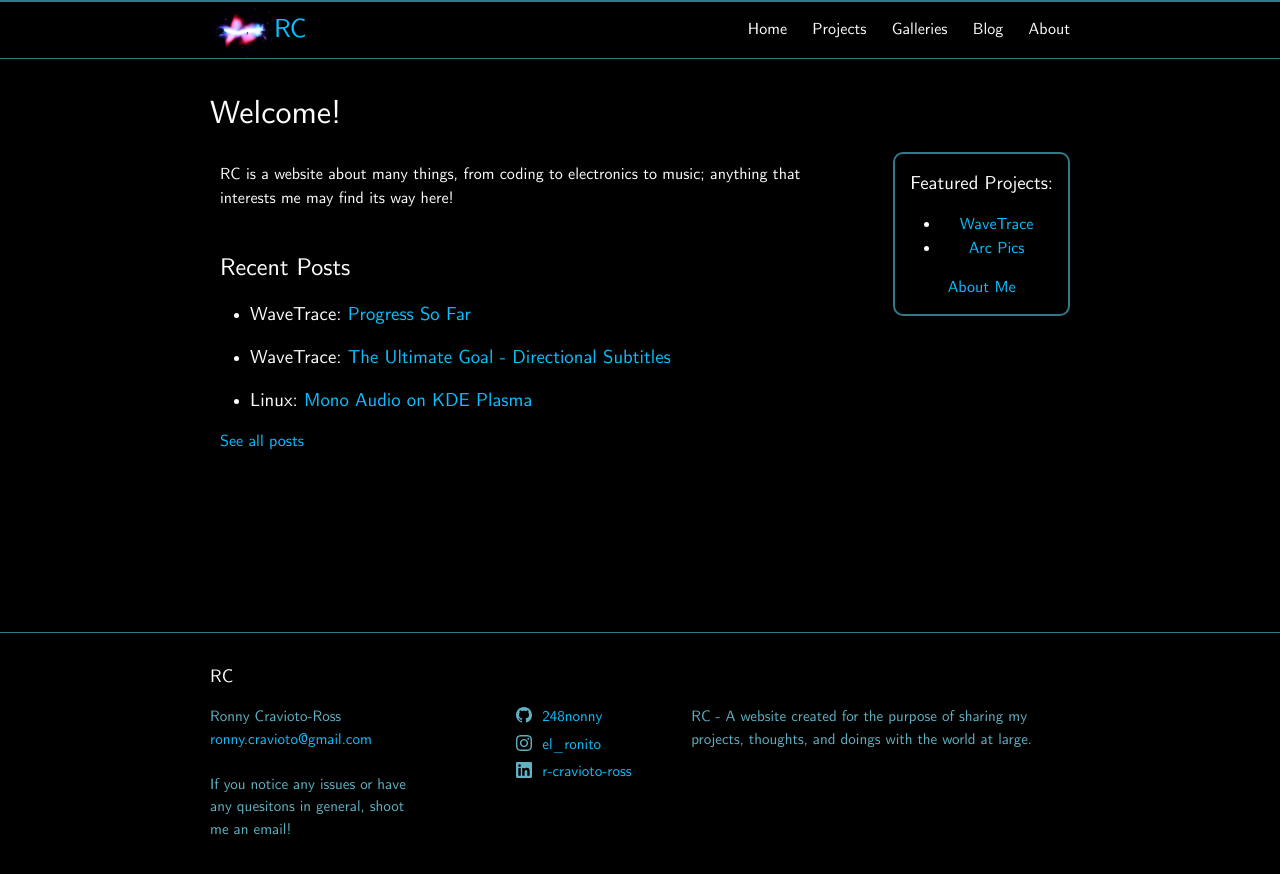
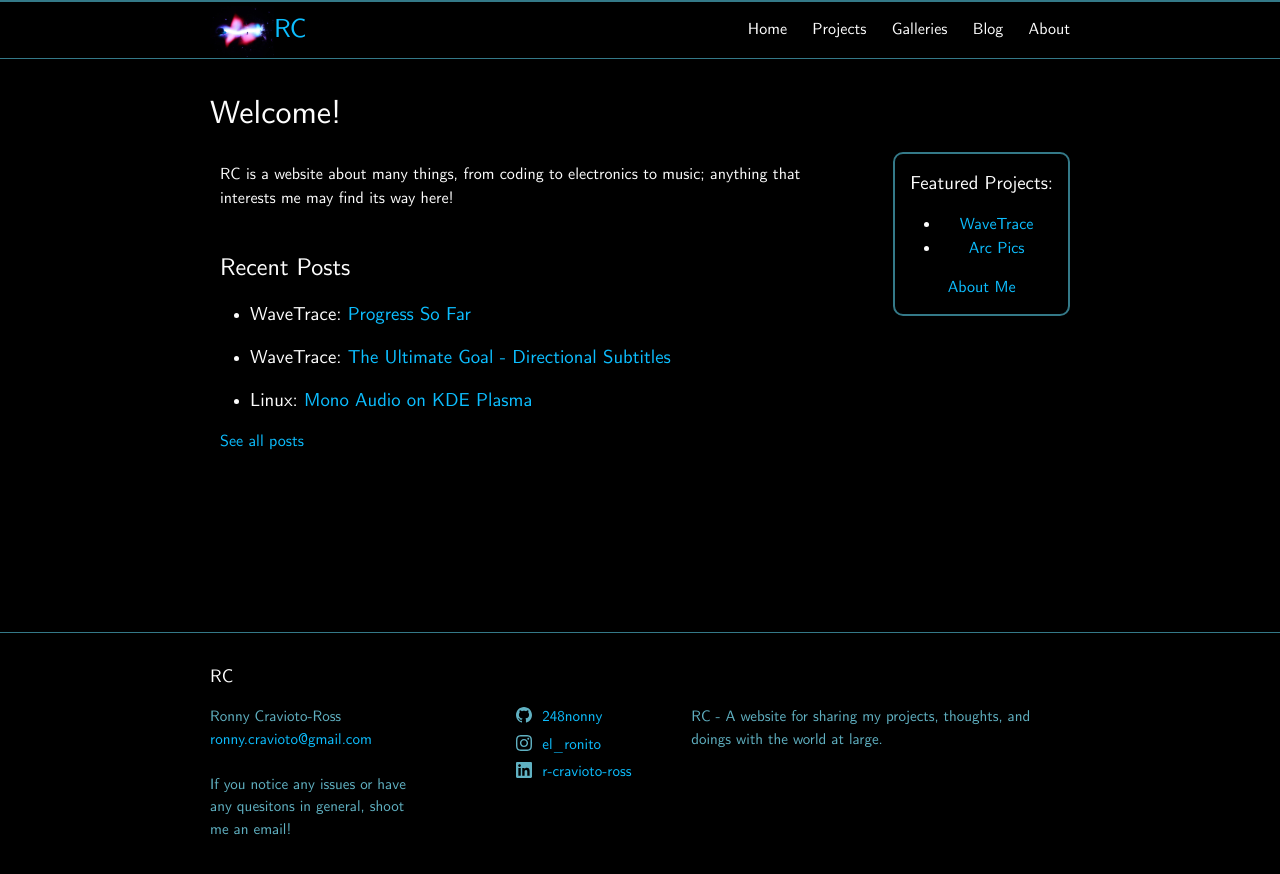
Before and after one commit to 248nonny/248nonny.github.io, a Jekyll site: the page built from index.html, in a window 1280 px wide. Shown: the top 874 px of the page. Built offline with Jekyll 4.4.1, drawn with Linux system fonts in a browser that asks for light colours.

Commit message:
changed site description

```diff
--- a/_config.yml
+++ b/_config.yml
@@ -22,7 +22,7 @@ title: RC
 author: Ronny Cravioto-Ross
 email: ronny.cravioto@gmail.com
 description: >- # this means to ignore newlines until "baseurl:"
-  RC - A website created for the purpose of sharing my projects,
+  RC - A website for sharing my projects,
   thoughts, and doings with the world at large.
 baseurl: "/" # the subpath of your site, e.g. /blog
 url: "https://248nonny.github.io" # the base hostname & protocol for your site, e.g. http://example.com
```
